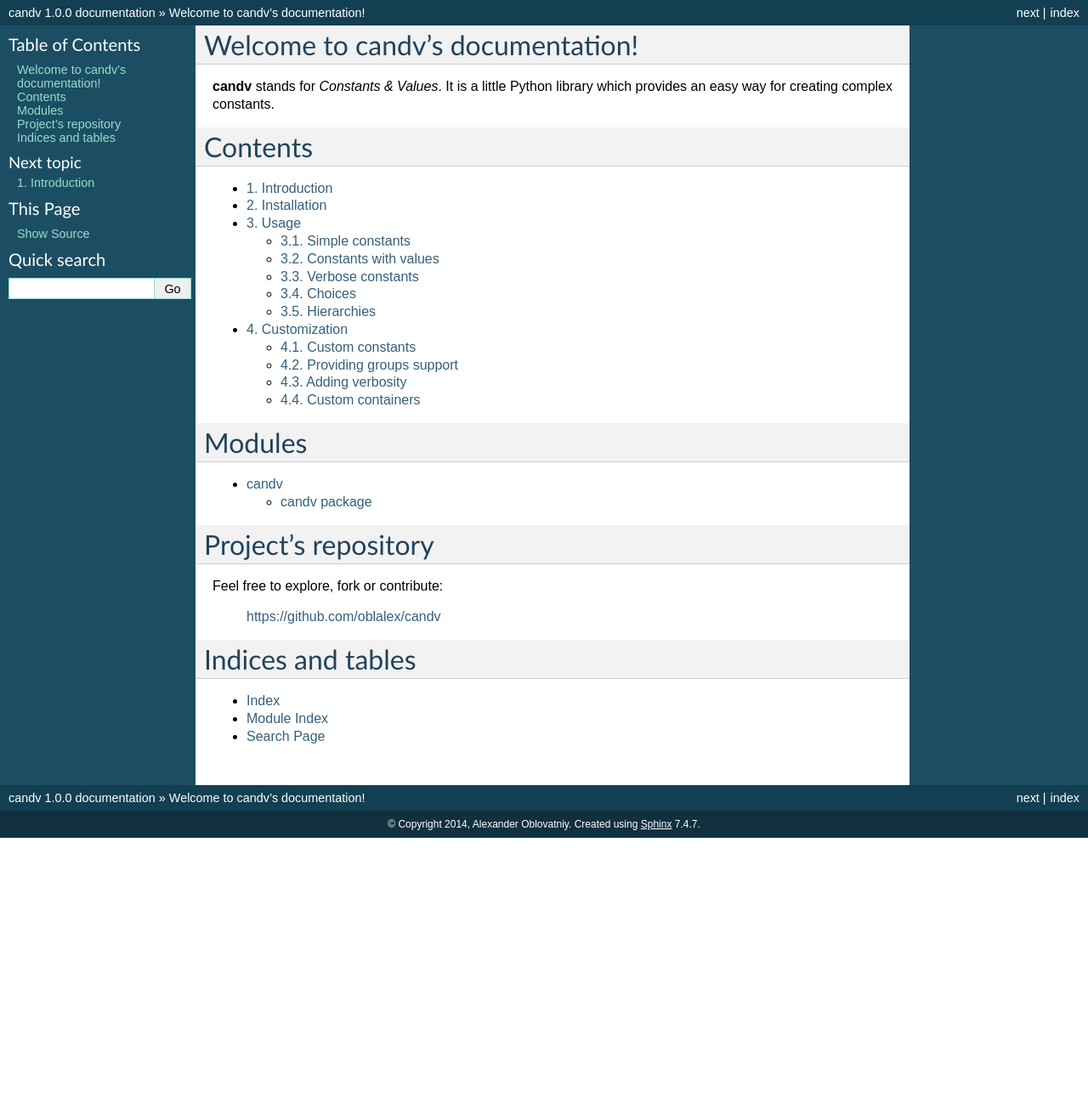
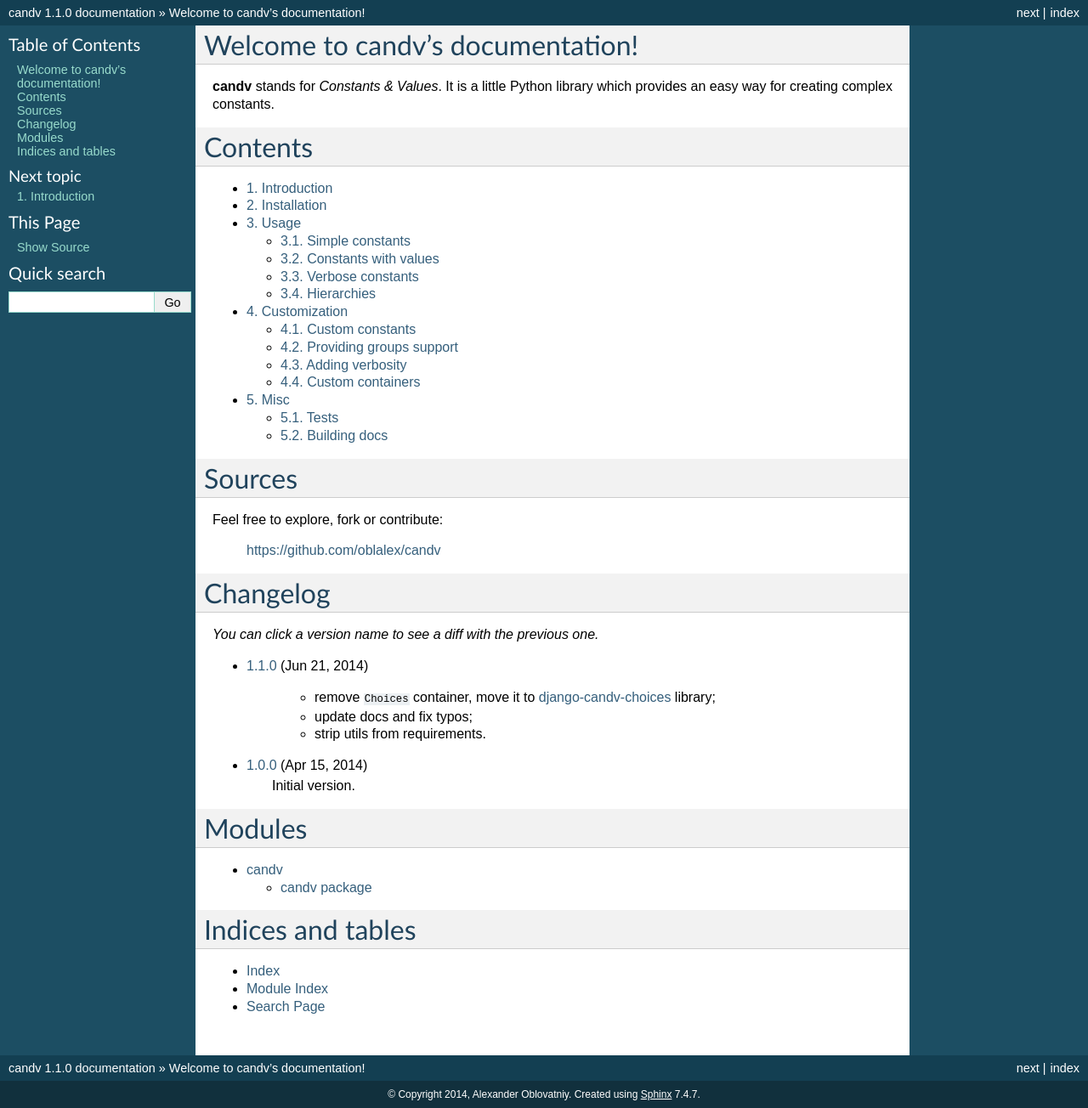
Before and after one commit to o3bvv/candv, a Sphinx documentation site: the page built from docs/index.rst, in a window 1280 px wide. Shown: the whole page at 85% size. Built offline with Sphinx 7.4.7, drawn with Linux system fonts in a browser that asks for light colours; before the commit the page ends 986 px from its top, so only the background shows below that.

Commit message:
Remove Choices container, release v1.1.0.

```diff
--- a/docs/conf.py
+++ b/docs/conf.py
@@ -58,9 +58,9 @@
 # built documents.
 #
 # The short X.Y version.
-version = '1.0'
+version = '1.1'
 # The full version, including alpha/beta/rc tags.
-release = '1.0.0'
+release = '1.1.0'
 
 # The language for content autogenerated by Sphinx. Refer to documentation
 # for a list of supported languages.
--- a/docs/index.rst
+++ b/docs/index.rst
@@ -20,6 +15,28 @@
    install
    usage
    customization
+   misc
+
+Sources
+=======
+
+Feel free to explore, fork or contribute:
+
+    https://github.com/oblalex/candv
+
+Changelog
+=========
+
+*You can click a version name to see a diff with the previous one.*
+
+* `1.1.0`_ (Jun 21, 2014)
+
+   * remove ``Choices`` container, move it to `django-candv-choices`_ library;
+   * update docs and fix typos;
+   * strip utils from requirements.
+
+* `1.0.0`_ (Apr 15, 2014)
+   Initial version.
 
 Modules
 =======
@@ -29,16 +46,14 @@
 
    modules
 
-Project's repository
-====================
-
-Feel free to explore, fork or contribute:
-
-    https://github.com/oblalex/candv
-
 Indices and tables
 ==================
 
 * :ref:`genindex`
 * :ref:`modindex`
 * :ref:`search`
+
+.. _django-candv-choices: https://github.com/oblalex/django-candv-choices
+
+.. _1.1.0: https://github.com/oblalex/candv/compare/1.0.0...1.1.0
+.. _1.0.0: https://github.com/oblalex/candv/releases/tag/v1.0.0
--- a/setup.py
+++ b/setup.py
@@ -2,8 +2,10 @@
 
 setup(
     name='candv',
-    version='1.0.0',
-    description='Constants and Values: a library for creating non-standard constants',
+    version='1.1.0',
+    description="Constants and Values: create grouped non-standard named "
+                "constants, add values, verbose names, help hexts or anything "
+                "you like to them",
     license='GPLv2',
     url='https://github.com/oblalex/candv',
     author='Alexander Oblovatniy',
```
Also changed, not shown: other parts of docs/index.rst (+0 -5 lines), README.rst (+6 -4 lines), candv/__init__.py (+3 -37 lines), docs/customization.rst (+8 -6 lines), docs/misc.rst (added, +46 -0 lines), docs/usage.rst (+6 -23 lines), .travis.yml, 2 other files.
